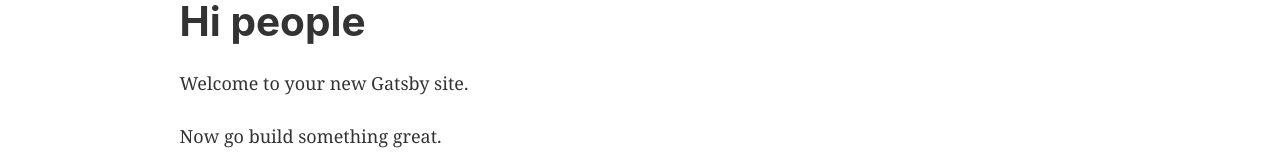
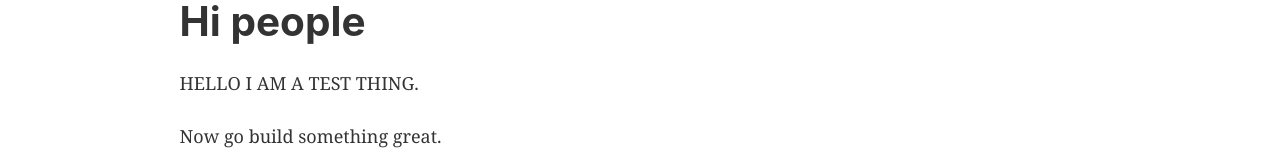
Before and after one commit to nprogers/gatsby-project, a Gatsby site: page / in a window 1280 px wide. Shown: the part 123-283 px from the top of the page. Built offline with nearby package versions, Linux system fonts and the light colour scheme; Gatsby itself is replaced by a stand-in of ours.

Commit message:
Update index.js

```diff
--- a/src/pages/index.js
+++ b/src/pages/index.js
@@ -9,7 +9,7 @@ const IndexPage = () => (
   <Layout>
     <SEO title="Home" />
     <h1>Hi people</h1>
-    <p>Welcome to your new Gatsby site.</p>
+    <p>HELLO I AM A TEST THING.</p>
     <p>Now go build something great.</p>
     <div style={{ maxWidth: `300px`, marginBottom: `1.45rem` }}>
       <Image />
```
